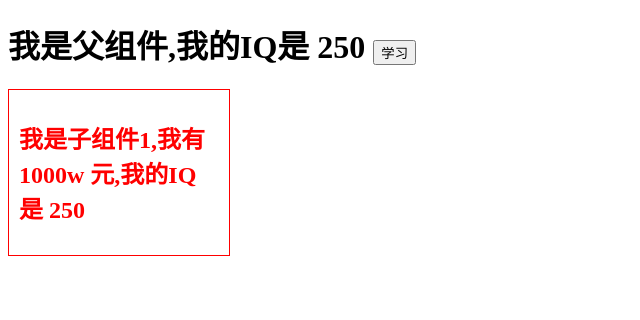
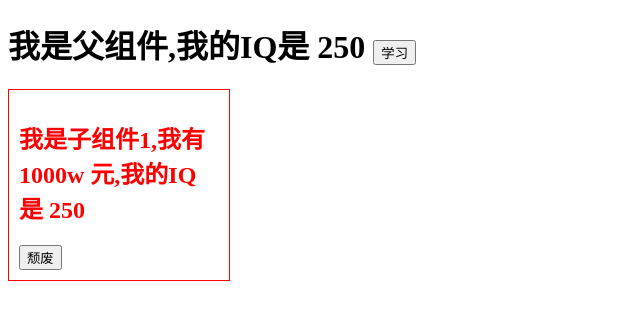
Before and after one commit to ccbjdnn/Vue, a Vue app in the folder vue3/vue3-demo/: page / in a window 1280 px wide. Shown: the top 320 px of the page, without its empty margins (0-640 px from the left). Built offline with nearby package versions, Linux system fonts and the light colour scheme.

Commit message:
子传父

```diff
--- a/vue3/vue3-demo/src/components/son-com-1.vue
+++ b/vue3/vue3-demo/src/components/son-com-1.vue
@@ -8,10 +8,16 @@ console.log(inherit)
 console.log(inherit.money)
 console.log(inherit.IQ)
 
+const emit = defineEmits(['play'])
+const play = () => {
+  emit('IQchange', 2.5)
+}
 </script>
 
 <template>
-  <div class="son"><h2>我是子组件1,我有 {{ inherit.money }} 元,我的IQ是 {{ inherit.IQ }}</h2></div>
+  <div class="son"><h2>我是子组件1,我有 {{ inherit.money }} 元,我的IQ是 {{ inherit.IQ }}</h2>
+    <button @click="play">颓废</button>
+  </div>
 </template>
 
 <style scoped>
--- a/vue3/vue3-demo/src/father.vue
+++ b/vue3/vue3-demo/src/father.vue
@@ -9,6 +9,9 @@ console.log(`----------`);
 const study = () => {
   IQ.value++
 }
+const IQreduce = (val) => {
+  IQ.value -= val
+}
 
 </script>
 
@@ -17,6 +20,10 @@ const study = () => {
    <div class="box">
     <h1>我是父组件,我的IQ是 {{ IQ }}  <button @click="study">学习</button></h1>
     <!-- 添加属性方法传值 -->
-    <SonCom1 money="1000w" :IQ="IQ"></SonCom1>
+    <SonCom1
+    @IQchange="IQreduce"
+    money="1000w"
+    :IQ="IQ">
+    </SonCom1>
    </div>
 </template>
```
